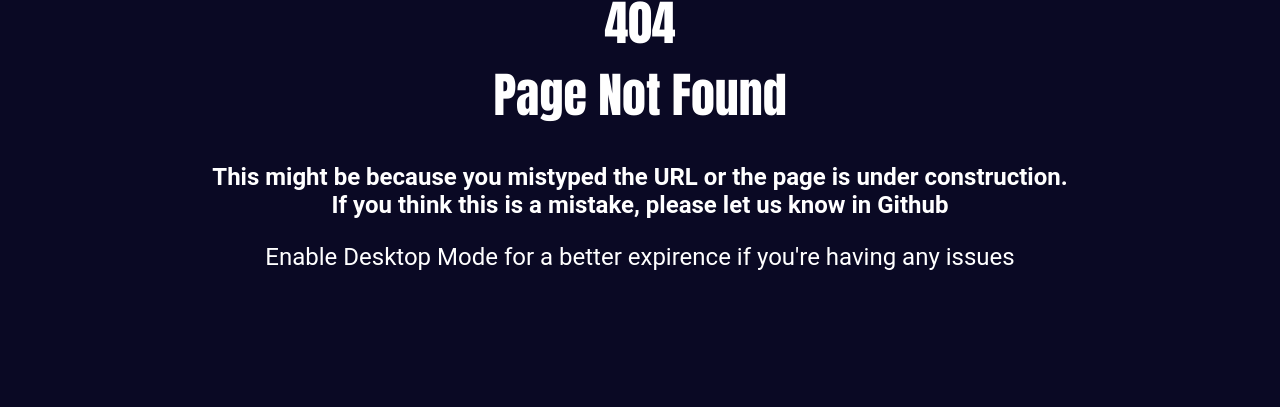
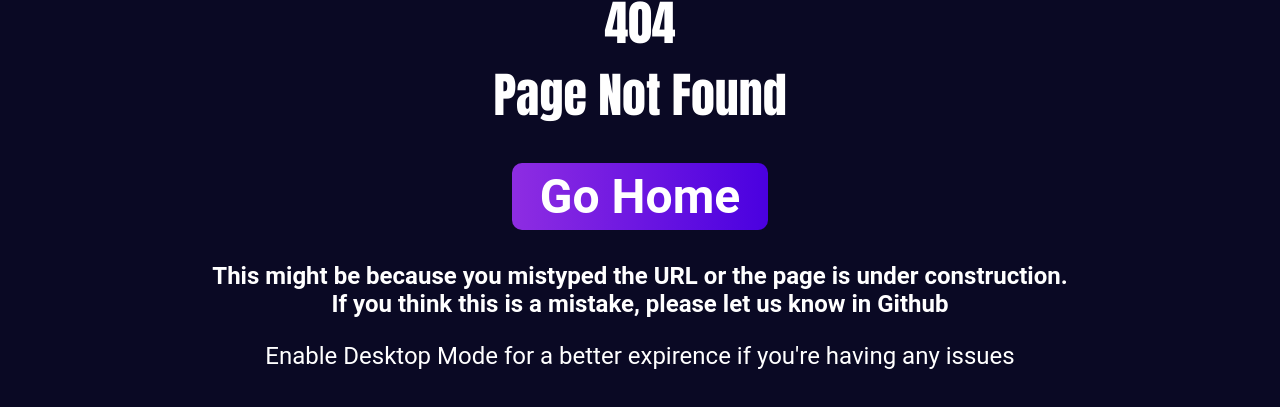
Before and after one commit to ISSBus/routes, a plain HTML site: page 404.html in a window 1280 px wide. Shown: the part 93-500 px from the top of the page. Drawn offline with Linux system fonts and the light colour scheme.

Commit message:
Update 404.html
Added Go Home button on 404

```diff
--- a/404.html
+++ b/404.html
@@ -31,6 +31,13 @@ border: 0px solid #fff;
 font-family: impact;
 font-weight: 100;
 font-size: xxx-large;">404<br>Page Not Found</h1>
+      <a href="index.html" style="
+"><h1 style="
+    width: 20%;
+    background: linear-gradient(90deg, rgba(142,45,226,1) 0%, rgba(74,0,224,1) 100%);
+    padding: 5px;
+    border-radius: 10px;
+">Go Home</h1></a>
 <h2 style="color: white;">This might be because you mistyped the URL or the page is under construction.<br>If you think this is a mistake, please let us know in Github</h2>
       <p style="color:white;">Enable Desktop Mode for a better expirence if you're having any issues</p>
       </center></div>
```
